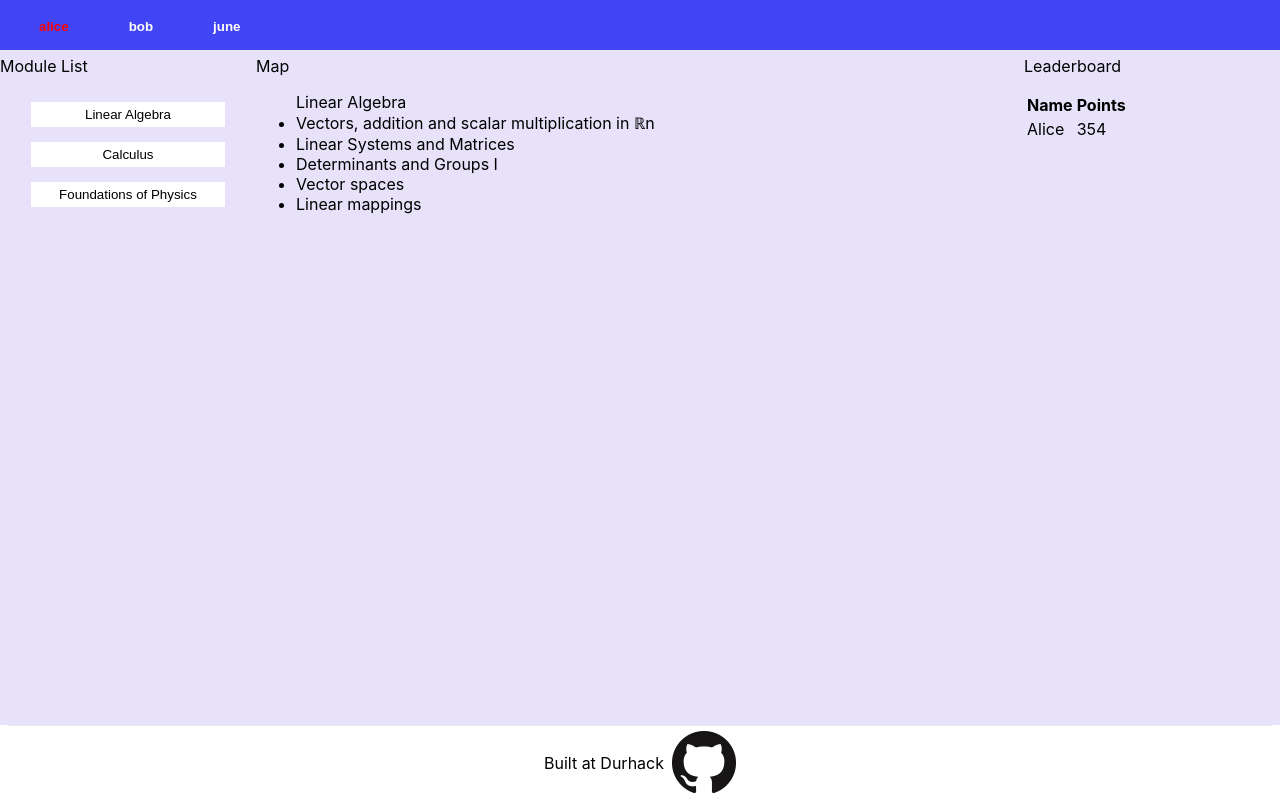
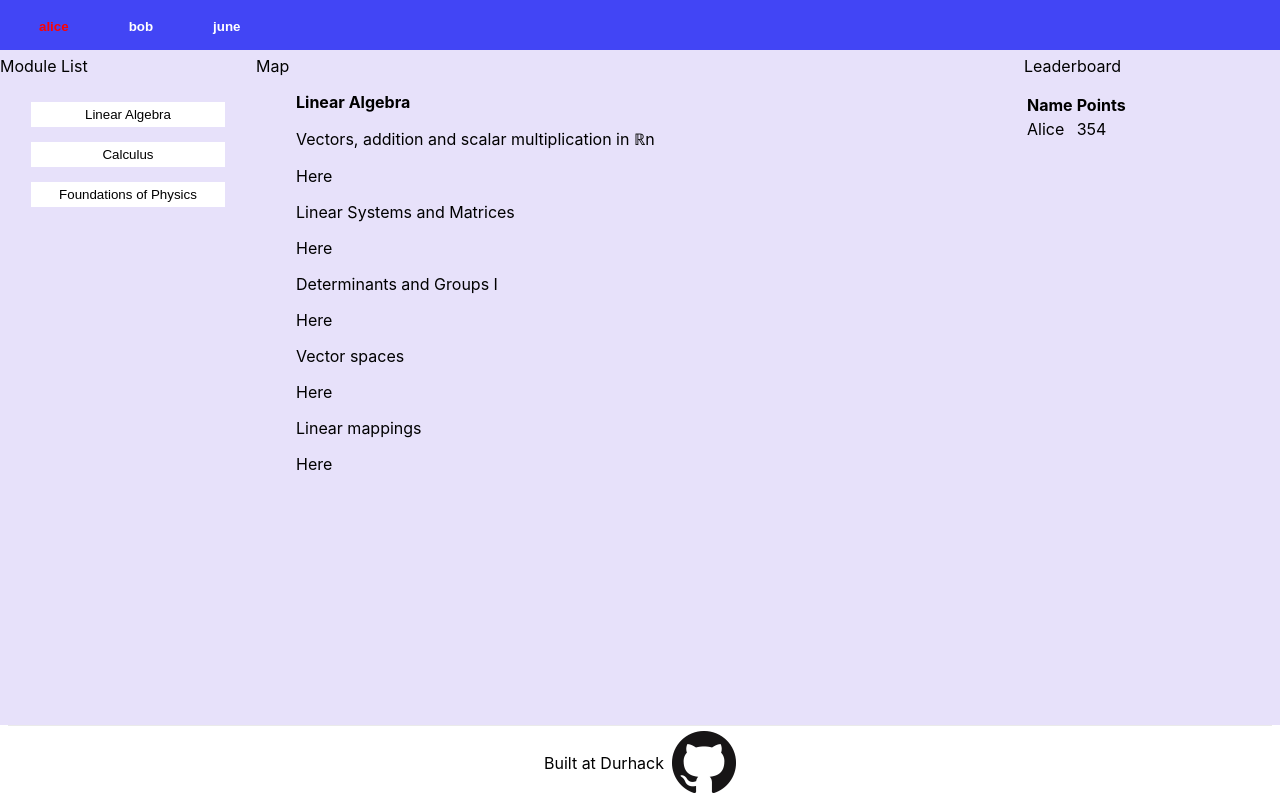
Before and after one commit to SimpsonThomas/durhack-tracker, a Next.js app: page / in a window 1280 px wide. Both pictures are taken after a click on the button "Linear Algebra". Built offline with nearby package versions, Linux system fonts and the light colour scheme.

Commit message:
Some brief edits

```diff
--- a/core/map.js
+++ b/core/map.js
@@ -6,9 +6,13 @@ function MapItem(module) {
     if (module) {
     return (
         <ul className={styles.mapLister}>
-            {module}
+            <b>{module}</b>
             {modules[module].map((topic) => {
-                return(<li key={topic} className={styles.mapList}>{topic}</li>)
+                return(
+                <div key={topic}>
+                    <p  className={styles.mapList}>{topic}</p>
+                    <p>Here</p>
+                </div>)
             })}
         </ul>
     )
--- a/styles/map.module.css
+++ b/styles/map.module.css
@@ -1,9 +1,10 @@
 .mapList {
     list-style: none;
-    padding-left: 10px;
+    padding-left: 30px;
+    text-align: center;
 }
 
 .mapLister {
     list-style: none;
-    padding-left: 10px;
+    padding-left: 20px;
 }
```
